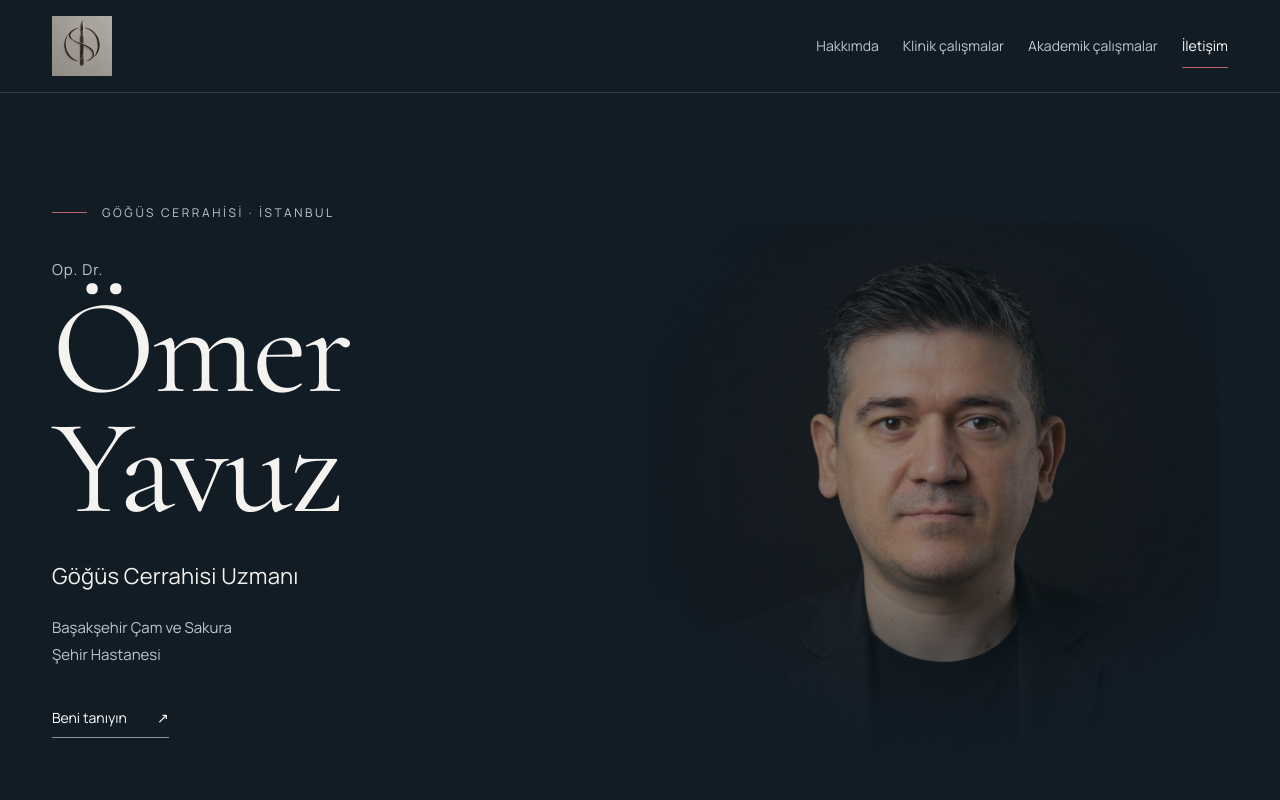
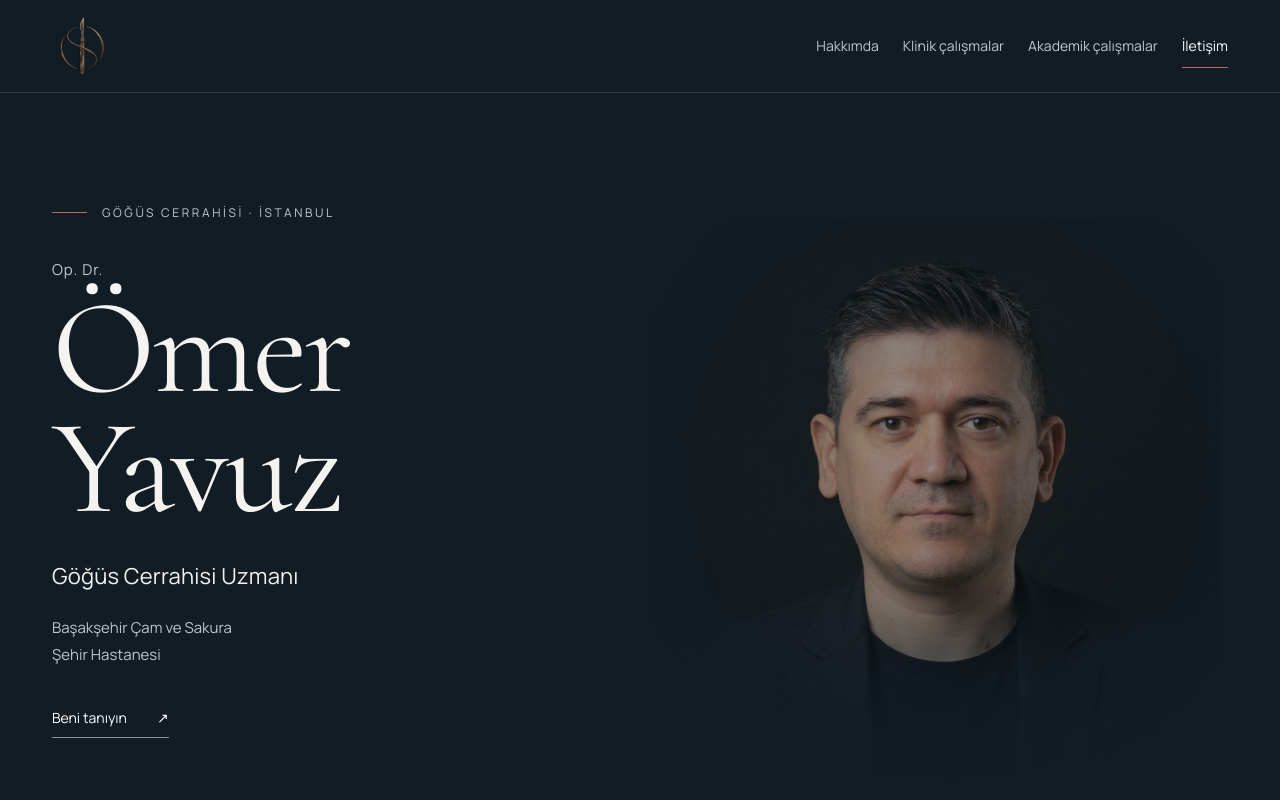
Before and after one commit to omeryavuz3853/site, a plain HTML site: page index.html in a window 1280 px wide. Shown: the top 800 px of the page. Drawn offline with nearby package versions, Linux system fonts and the light colour scheme.

Commit message:
Remove logo background for seamless dark header integration

```diff
--- a/index.html
+++ b/index.html
@@ -26,7 +26,7 @@
 @media(max-width:620px){#oyv2 .about-screen{min-height:0}#oyv2 .about-content{padding-top:26px;padding-bottom:40px}#oyv2 .about-content h2{font-size:52px;margin-bottom:30px}#oyv2 .about-facts,#oyv2 .memberships{max-width:none}#oyv2 .about-facts dd{font-size:16px}#oyv2 .about-facts>div{padding-bottom:20px;margin-bottom:20px}#oyv2 .about-background img{object-position:57% 42%;opacity:.33}#oyv2 .about-background:after{background:linear-gradient(90deg,#111c25e8,#111c25b3),linear-gradient(0deg,#111c25 0%,transparent 55%)}#oyv2 .memberships a{font-size:14px;min-height:48px}#oyv2 .memberships h3{font-size:29px}}
 </style>
 <div id="oyv2">
-<header class="top"><a class="skip" href="#oy-content">İçeriğe geç</a><nav class="wrap nav" aria-label="Ana menü"><a href="#home" data-page="home" class="brand" aria-label="Ömer Yavuz · Ana sayfa"><img class="brand-monogram" src="assets/header-scalpel-logo.webp?v=20261018" alt="" width="60" height="60"></a><div class="navlinks"><a href="#about" data-page="about">Hakkımda</a><a href="#clinical" data-page="clinical">Klinik çalışmalar</a><a href="#academic" data-page="academic">Akademik çalışmalar</a><a href="#contact" data-page="contact" class="contactlink">İletişim</a></div></nav></header>
+<header class="top"><a class="skip" href="#oy-content">İçeriğe geç</a><nav class="wrap nav" aria-label="Ana menü"><a href="#home" data-page="home" class="brand" aria-label="Ömer Yavuz · Ana sayfa"><img class="brand-monogram" src="assets/header-scalpel-transparent.webp?v=20261018b" alt="" width="60" height="60"></a><div class="navlinks"><a href="#about" data-page="about">Hakkımda</a><a href="#clinical" data-page="clinical">Klinik çalışmalar</a><a href="#academic" data-page="academic">Akademik çalışmalar</a><a href="#contact" data-page="contact" class="contactlink">İletişim</a></div></nav></header>
 <main id="oy-content">
 <section data-view="home" aria-label="Ana sayfa">
 <div class="stage"><div class="portrait"><img src="assets/portrait.jpg" alt="Ömer Yavuz portresi" width="1568" height="1592"></div><div class="wrap hero"><div class="hero-copy"><p class="eyebrow">Göğüs cerrahisi · İstanbul</p><p class="title-small">Op. Dr.</p><h1><span>Ömer</span><span>Yavuz</span></h1><p class="specialty">Göğüs Cerrahisi Uzmanı</p><p class="hospital">Başakşehir Çam ve Sakura<br>Şehir Hastanesi</p><a class="textlink" href="#about" data-page="about">Beni tanıyın <span aria-hidden="true">↗</span></a></div></div></div>
```
Also changed, not shown: assets/header-scalpel-transparent.webp (added).
